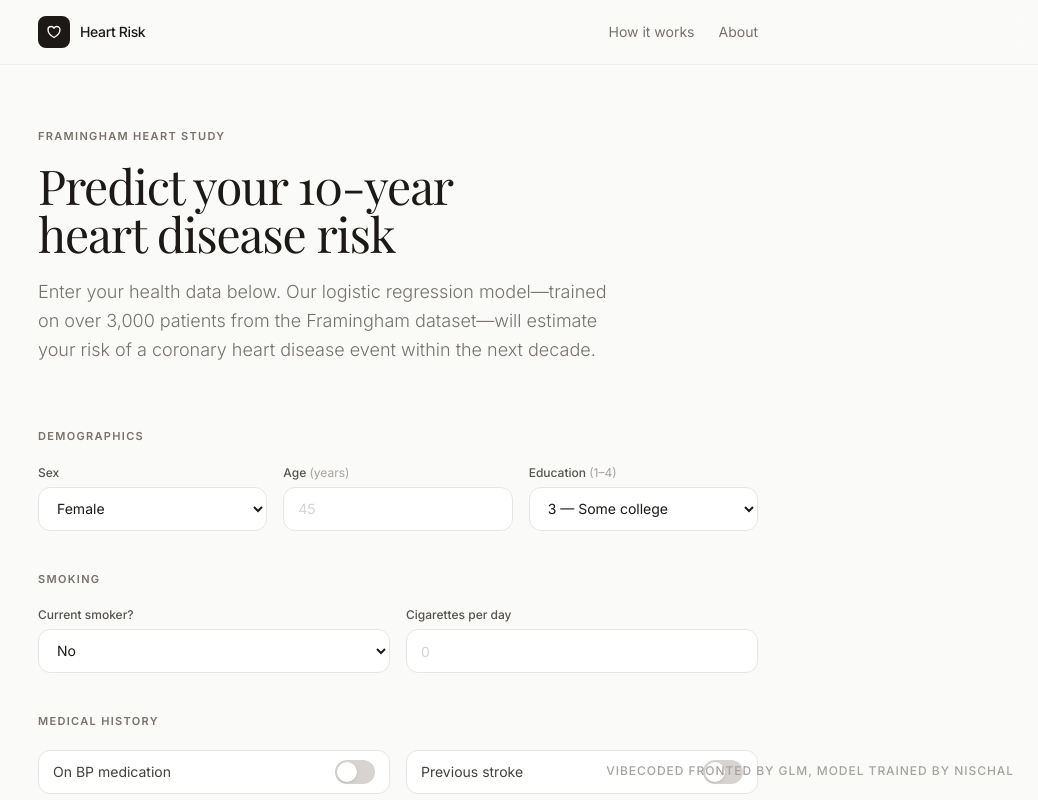
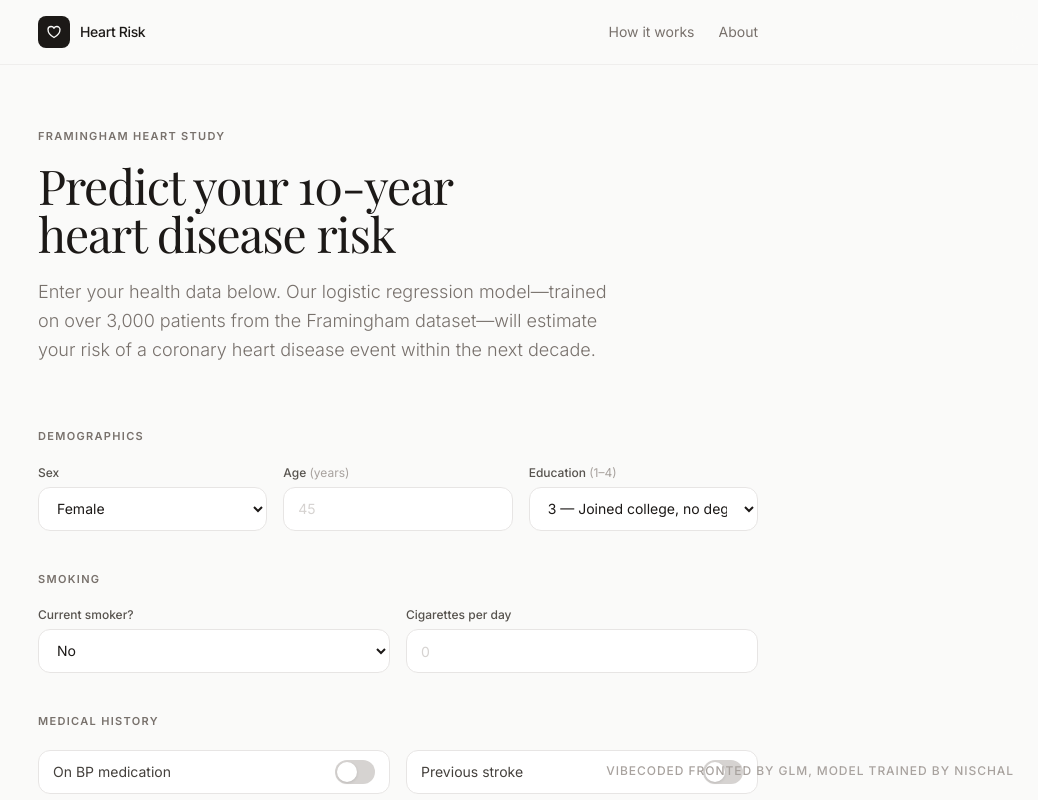
Before and after one commit to naitrian/logistic_regression, a plain HTML site: page index.html in a window 1280 px wide. Shown: the top 800 px of the page, without its empty margins (242-1280 px from the left). Drawn offline with nearby package versions, Linux system fonts and the light colour scheme; a web font is replaced by a local one.

Commit message:
changed langunage of education

```diff
--- a/index.html
+++ b/index.html
@@ -178,9 +178,9 @@
                     <div>
                         <label for="education" class="block text-xs font-medium text-stone-600 mb-1.5">Education <span class="text-stone-400 font-normal">(1–4)</span></label>
                         <select id="education" name="education" class="w-full h-11 px-3.5 bg-white border border-stone-200 rounded-xl text-sm transition-all duration-150 cursor-pointer">
-                            <option value="1">1 — Some high school</option>
-                            <option value="2">2 — High school / GED</option>
-                            <option value="3" selected>3 — Some college</option>
+                            <option value="1">1 — No High School Diploma</option>
+                            <option value="2">2 — High School Graduate</option>
+                            <option value="3" selected>3 — Joined college, no degree</option>
                             <option value="4">4 — College degree</option>
                         </select>
                     </div>
```
